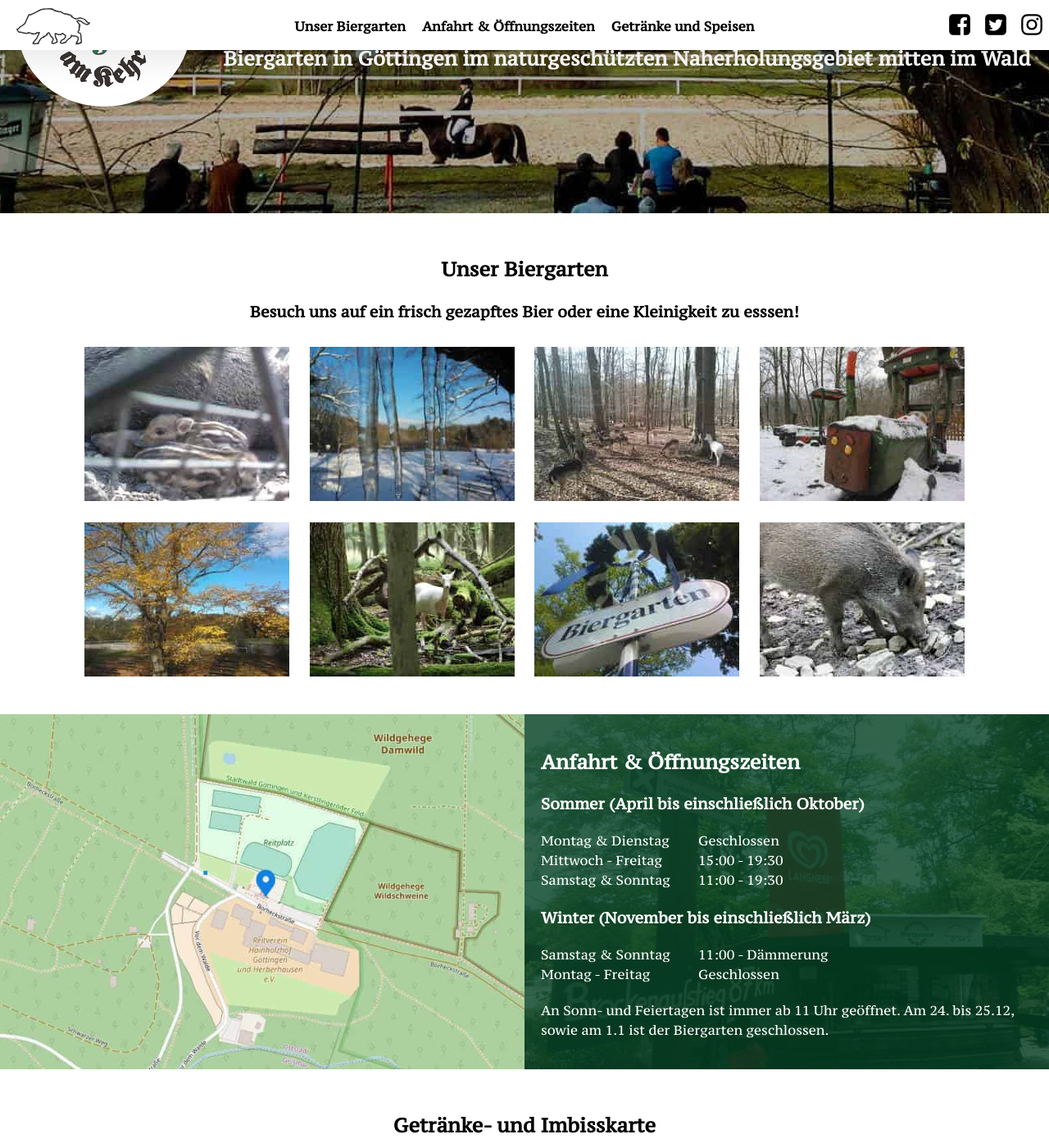
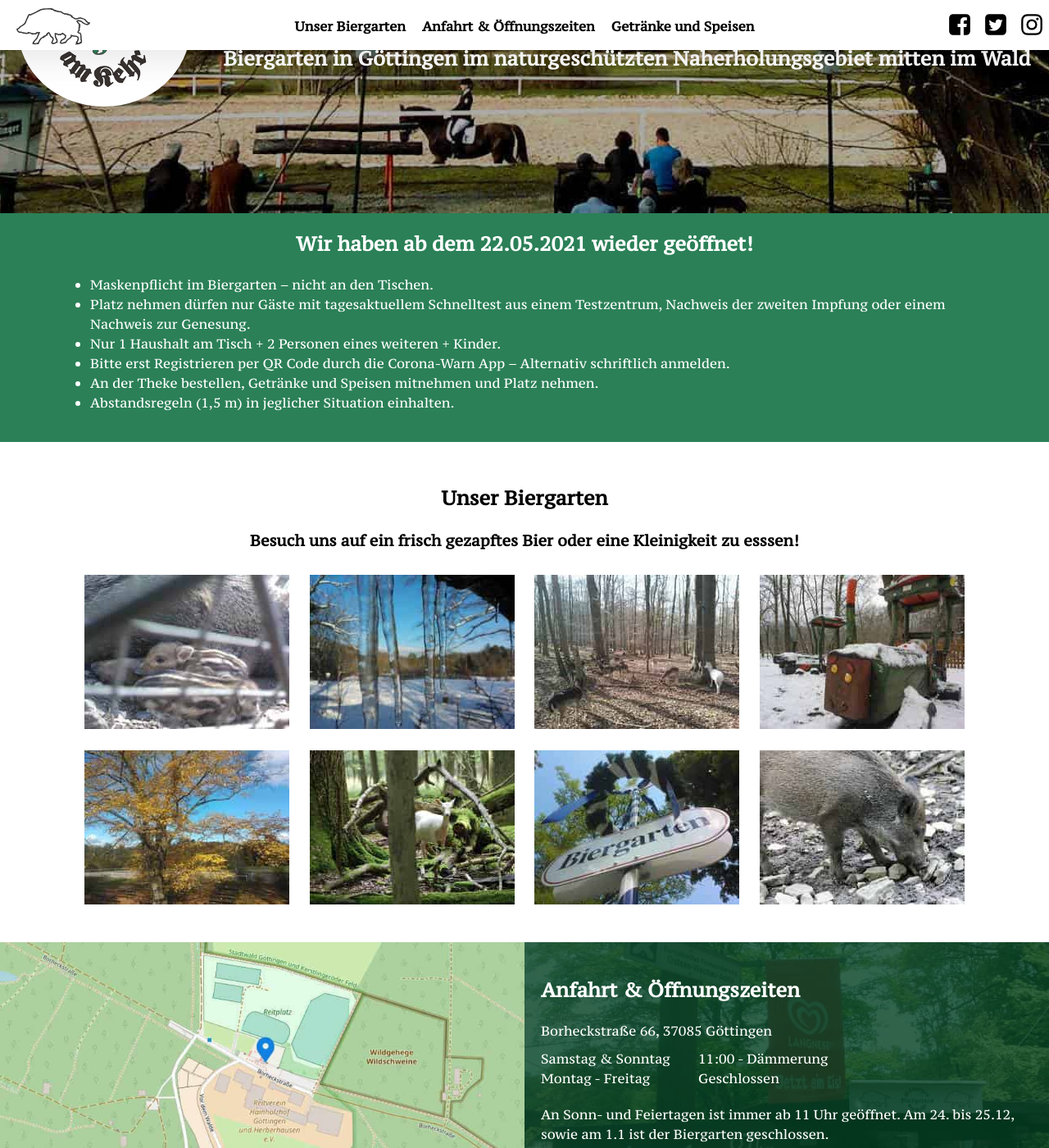
Before and after one commit to versable/kehr-website, a Jekyll site: the page built from index.html, in a window 1280 px wide and 1400 px high, scrolled down 250 px. Shown: the whole window at 82% size. Built offline with Jekyll 4.4.1, drawn with Linux system fonts in a browser that asks for light colours.

Commit message:
Add reopening banner; Adjust opening ours; Add address

```diff
--- a/_includes/head.html
+++ b/_includes/head.html
@@ -4,7 +4,7 @@
     <meta name="viewport" content="width=device-width, initial-scale=1">
     <title>{% if page.title %}{{ page.title | escape }}{% else %}{{ site.title | escape }}{% endif %}</title>
     <meta name="description" content="{% if page.excerpt %}{{ page.excerpt | strip_html | strip_newlines | truncate: 160 }}{% else %}{{ site.description | strip_newlines | truncate: 160}}{% endif %}">
-    <link rel="stylesheet" href="{{ "/css/main.css" | prepend: site.baseurl }}">
+    <link rel="stylesheet" href="{{ "/css/main.css" | prepend: site.baseurl }}?v=3">
     <link rel="canonical" href="{{ page.url | replace:'index.html','' | prepend: site.baseurl | prepend: site.url }}">
     <link rel="apple-touch-icon" sizes="57x57" href="/apple-icon-57x57.png">
     <link rel="apple-touch-icon" sizes="60x60" href="/apple-icon-60x60.png">
--- a/_sass/_base.scss
+++ b/_sass/_base.scss
@@ -257,6 +257,17 @@ nav {
     }
 }
 
+.reopening {
+    background-color: #2b8057;
+    color: #fff;
+    margin-top: -21px;
+    padding: 20px 0;
+
+    h2 {
+        text-align: center;
+    }
+}
+
 .opening {
     display: flex;
     flex-direction: row;
@@ -272,6 +283,11 @@ nav {
         min-height: 150px;
         height: 100%;
         background: url("/images/map.jpg") center/cover;
+    }
+
+    address {
+        font-style: normal;
+        padding-bottom: 10px;
     }
 
     .content {
--- a/index.html
+++ b/index.html
@@ -11,6 +11,39 @@ layout: default
             mitten im Wald
         </small>
     </h1>
+</section>
+
+<section class="reopening">
+    <div class="container">
+        <h2>
+            Wir haben ab dem 22.05.2021 wieder geöffnet!
+        </h2>
+        <ul>
+            <li>
+                Maskenpflicht im Biergarten – nicht an den Tischen.
+            </li>
+            <li>
+                Platz nehmen dürfen nur Gäste mit tagesaktuellem Schnelltest
+                aus einem Testzentrum, Nachweis der zweiten Impfung oder einem
+                Nachweis zur Genesung.
+            </li>
+            <li>
+                Nur 1 Haushalt am Tisch + 2 Personen eines weiteren + Kinder.
+            </li>
+            <li>
+                Bitte erst Registrieren per QR Code durch die Corona-Warn App –
+                Alternativ schriftlich anmelden.
+            </li>
+            <li>
+                An der Theke bestellen, Getränke und Speisen mitnehmen und
+                Platz
+                nehmen.
+            </li>
+            <li>
+                Abstandsregeln (1,5 m) in jeglicher Situation einhalten.
+            </li>
+        </ul>
+    </div>
 </section>
 
 <section class="container section">
@@ -34,16 +67,11 @@ layout: default
     </div>
     <div class="content">
         <h2 id="anfahrt-oeffnungszeiten">Anfahrt & Öffnungszeiten</h2>
-        <h3>Sommer (April bis einschließlich Oktober)</h3>
-        <dl>
-            <dt>Montag & Dienstag</dt>
-            <dd>Geschlossen</dd>
-            <dt>Mittwoch - Freitag</dt>
-            <dd>15:00 - 19:30</dd>
-            <dt>Samstag & Sonntag</dt>
-            <dd>11:00 - 19:30</dd>
-        </dl>
-        <h3>Winter (November bis einschließlich März)</h3>
+        <address itemscope itemtype="https://schema.org/PostalAddress">
+            <span itemprop="streetAddress">Borheckstraße 66</span>,
+            <span itemprop="postalCode">37085</span>
+            <span itemprop="addressLocality">Göttingen</span>
+        </address>
         <dl>
             <dt>Samstag & Sonntag</dt>
             <dd>11:00 - Dämmerung</dd>
```
